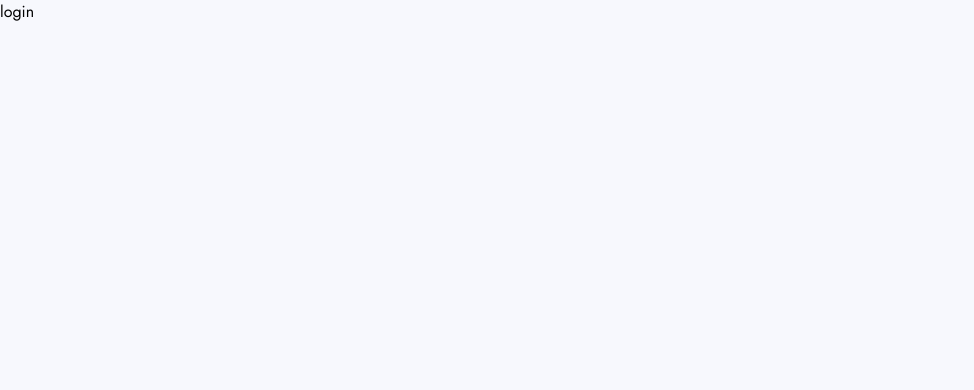
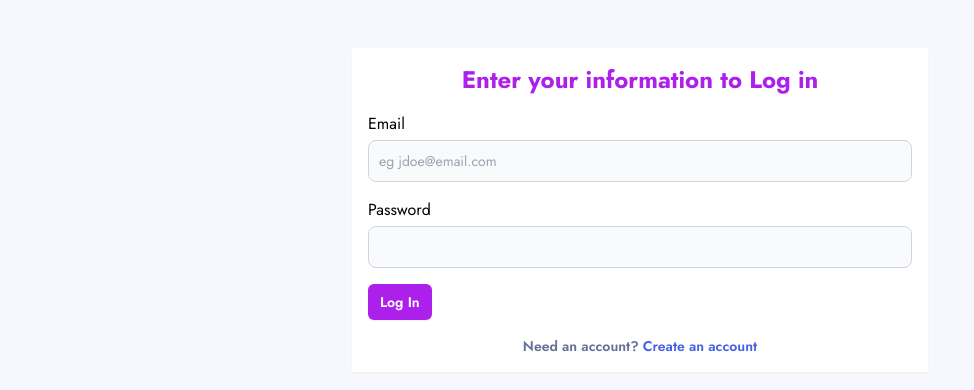
Before and after one commit to nicmackenzie/feedboard, a React (Vite) app in the folder client/: page /login in a window 1280 px wide. Shown: the top 390 px of the page, without its empty margins (0-974 px from the left). Built offline with nearby package versions, Linux system fonts and the light colour scheme.

Commit message:
client-side login page

```diff
--- a/client/src/features/authentication/Login.jsx
+++ b/client/src/features/authentication/Login.jsx
@@ -1,5 +1,37 @@
+import { Link } from 'react-router-dom';
+import Button from '../../ui/Button';
+import FormControl from '../../ui/FormControl';
+
 function Login() {
-  return <div>login</div>;
+  return (
+    <form className="max-w-xl bg-white shadow-sm rounded-sm p-4 mx-auto mt-12 space-y-4">
+    <h1 className="text-clr-purple text-center font-bold text-2xl">
+      Enter your information to Log in
+    </h1>
+    <FormControl
+      label="Email"
+      type="email"
+      placeholder="eg jdoe@email.com"
+      id="email"
+      name="email"
+    />
+    <FormControl
+      label="Password"
+      type="password"
+      id="password"
+      name="password"
+    />
+    <Button>Log In</Button>
+    <p className="text-clr-gray-accent text-sm text-center font-semibold">
+      Need an account?{' '}
+      <span>
+        <Link to="/sign-up" className="text-clr-blue-primary">
+          Create an account
+        </Link>
+      </span>
+    </p>
+  </form>
+  );
 }
 
 export default Login;
```
